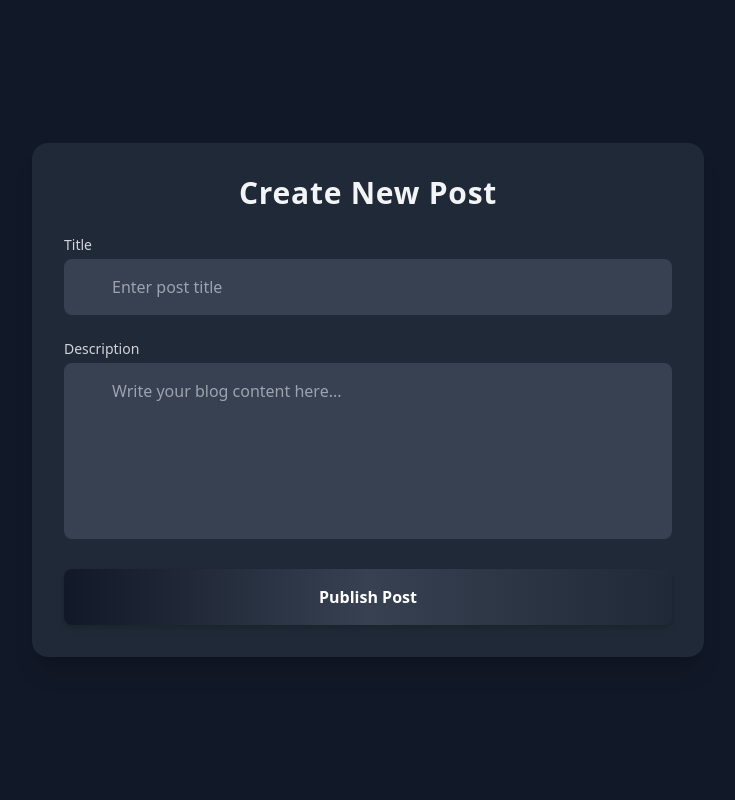
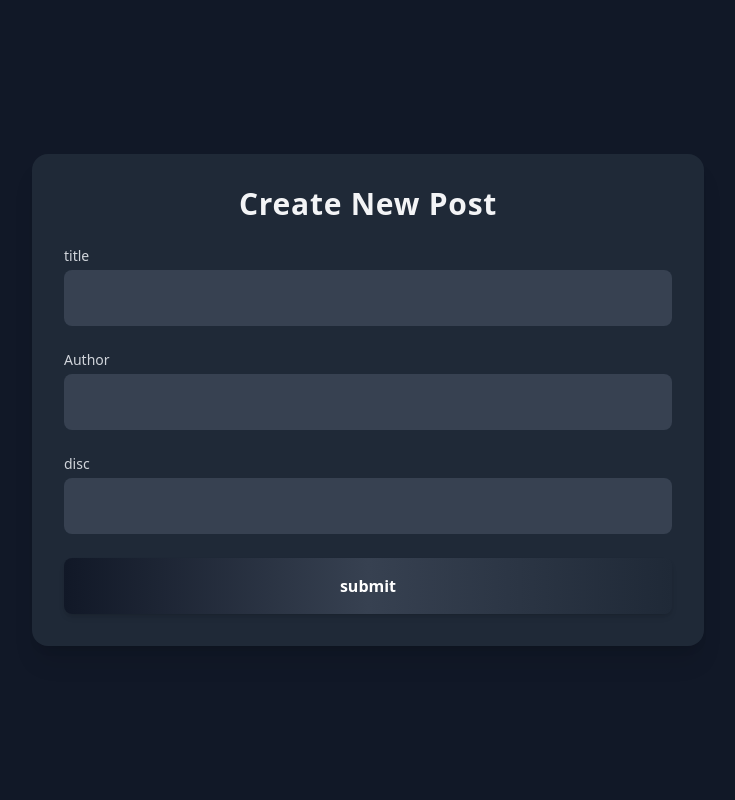
Before and after one commit to harshalpatil2809/Blog-Website, a Flask app: template templates/post.html in a window 1280 px wide. Shown: the part 60-860 px from the top of the page, without its empty margins (272-1007 px from the left). Run offline with Flask 3, Linux system fonts and the light colour scheme; the template is opened without the code that fills it: values that come from a table or form of the project are taken from there, others are empty; some libraries are stand-ins or nearby versions.

Commit message:
adding blog logic

```diff
--- a/app.py
+++ b/app.py
@@ -43,135 +43,40 @@ class LoginForm(FlaskForm):
 
 class Blog(FlaskForm):
     title = StringField("title", validators=[DataRequired()])
-    discription = StringField("disc", validators=[DataRequired()])
+    author = StringField("Author", validators=[DataRequired()])
+    description = StringField("disc", validators=[DataRequired()])
     submit = SubmitField("submit")
 
 
 @app.route("/")
 def home():
-    posts = [
-    {
-        "username": "Harshal",
-        "title": "Getting Started with Flask",
-        "description": "Flask is a lightweight WSGI web application framework. It is designed to make getting started quick and easy..."
-    },
-    {
-        "username": "Amit",
-        "title": "Introduction to Python",
-        "description": "Python is one of the most popular programming languages. It is simple, versatile, and widely used in web development, data science..."
-    },
-    {
-        "username": "Sneha",
-        "title": "Mastering TailwindCSS",
-        "description": "TailwindCSS is a utility-first CSS framework that provides low-level utility classes. You can build modern and responsive designs..."
-    },
-    {
-        "username": "Ravi",
-        "title": "Building REST APIs with Flask",
-        "description": "Learn how to build RESTful APIs with Flask by using Flask-RESTful and integrating authentication..."
-    },
-    {
-        "username": "Pooja",
-        "title": "Exploring Django vs Flask",
-        "description": "Both Django and Flask are popular Python frameworks. While Django is full-featured, Flask offers flexibility and simplicity..."
-    },
-    {
-        "username": "Kiran",
-        "title": "Getting Started with React",
-        "description": "React is a JavaScript library for building user interfaces. It is component-based, declarative, and widely used..."
-    },
-    {
-        "username": "Meera",
-        "title": "Database Integration with SQLAlchemy",
-        "description": "SQLAlchemy is a Python SQL toolkit and ORM that allows developers to work with databases in a Pythonic way..."
-    },
-    {
-        "username": "Aditya",
-        "title": "Introduction to Machine Learning",
-        "description": "Machine learning enables computers to learn from data without being explicitly programmed. Explore supervised and unsupervised learning..."
-    },
-    {
-        "username": "Rohit",
-        "title": "Git and GitHub Basics",
-        "description": "Version control is crucial in software development. Learn how Git and GitHub help in collaboration and code management..."
-    },
-    {
-        "username": "Divya",
-        "title": "Mastering Bootstrap 5",
-        "description": "Bootstrap 5 is a popular front-end framework that helps in building responsive and mobile-first websites quickly..."
-    },
-    {
-        "username": "Nikhil",
-        "title": "Understanding APIs",
-        "description": "APIs allow applications to communicate with each other. Explore REST, GraphQL, and gRPC approaches..."
-    },
-    {
-        "username": "Priya",
-        "title": "Getting Started with Docker",
-        "description": "Docker enables containerization, making applications portable and easier to deploy across different environments..."
-    },
-    {
-        "username": "Arjun",
-        "title": "Introduction to JavaScript",
-        "description": "JavaScript is the backbone of web interactivity. Learn about variables, functions, DOM manipulation, and ES6 features..."
-    },
-    {
-        "username": "Shreya",
-        "title": "Data Analysis with Pandas",
-        "description": "Pandas is a Python library for data manipulation and analysis. It provides data structures and functions for working with structured data..."
-    },
-    {
-        "username": "Manish",
-        "title": "Introduction to Cloud Computing",
-        "description": "Cloud computing delivers computing services like servers, storage, and databases over the internet..."
-    },
-    {
-        "username": "Aishwarya",
-        "title": "Getting Started with Vue.js",
-        "description": "Vue.js is a progressive JavaScript framework used to build user interfaces. It is lightweight and easy to integrate..."
-    },
-    {
-        "username": "Siddharth",
-        "title": "Python for Data Science",
-        "description": "Python provides powerful libraries like NumPy, Pandas, and Matplotlib that make data analysis and visualization easy..."
-    },
-    {
-        "username": "Neha",
-        "title": "Building Responsive Websites",
-        "description": "Responsive design ensures websites work well on all screen sizes. Learn about media queries and mobile-first design..."
-    },
-    {
-        "username": "Varun",
-        "title": "Understanding Artificial Intelligence",
-        "description": "Artificial Intelligence is the simulation of human intelligence by machines. Explore its applications and future possibilities..."
-    },
-    {
-        "username": "Isha",
-        "title": "Getting Started with Node.js",
-        "description": "Node.js is a runtime environment that allows JavaScript to run on the server. Learn about npm and asynchronous programming..."
-    },
-    {
-        "username": "Kabir",
-        "title": "Mastering CSS Grid and Flexbox",
-        "description": "CSS Grid and Flexbox are powerful layout systems that simplify the process of building responsive designs..."
-    },
-    {
-        "username": "Tanvi",
-        "title": "Working with RESTful APIs",
-        "description": "RESTful APIs are widely used in web applications. Learn how to consume and build them with different programming languages..."
-    },
-    {
-        "username": "Rahul",
-        "title": "Getting Started with PostgreSQL",
-        "description": "PostgreSQL is a powerful open-source relational database system. Learn how to install, configure, and run queries..."
-    }
-]
+    cursor = mysql.connection.cursor()
 
-    return render_template("index.html", posts=posts)
+    cursor.execute(" SELECT * FROM blogs")
+    user = cursor.fetchone()
+    cursor.close()
+
+
+    return render_template("index.html")
 
 
 @app.route("/post")
 def post():
+    form  = Blog()
+    if form.validate_on_submit():
+        if 'user_id' in session:
+            user_id = session['user_id']
+            title = form.title.data
+            description = form.description.data
+            author = form.author.data
+            cursor = mysql.connection.cursor()
+
+            cursor.execute("INSERT INTO blogs (user_id,title, author, description) VALUES (%s, %s, %s)",
+                (user_id,title, author, description))
+            mysql.connection.commit()
+            cursor.close()
+
+            return render_template("index.html",form=form)
     return render_template("post.html")
 
 
--- a/templates/post.html
+++ b/templates/post.html
@@ -11,33 +11,61 @@
         <h2 class="text-3xl font-bold text-gray-100 mb-6 text-center tracking-wide">Create New Post</h2>
 
         <form action="/post" method="post" class="space-y-6">
+            {{ form.hidden_tag() }}
 
             <!-- Title -->
             <div>
-                <label for="title" class="block text-gray-300 mb-1 text-sm font-medium">Title</label>
-                <input type="text" name="title" id="title"
-                       class="w-full px-5 py-3 rounded-lg bg-gray-700 text-gray-100 placeholder-gray-400
-                              focus:outline-none focus:ring-2 focus:ring-blue-500 focus:ring-offset-1"
-                       placeholder="Enter post title" required>
+                {{ form.title.label(for="title", class="block text-gray-300 mb-1 text-sm font-medium") }}
+                {{ form.title(id="title", class="w-full px-5 py-3 rounded-lg bg-gray-700 text-gray-100
+                              placeholder-gray-400 focus:outline-none focus:ring-2
+                              focus:ring-blue-500 focus:ring-offset-1") }}
+
+                {% if form.title.errors %}
+                    <ul class="mt-1 text-red-500 text-sm">
+                        {% for error in form.title.errors %}
+                            <li>{{ error }}</li>
+                        {% endfor %}
+                    </ul>
+                {% endif %}
+            </div>
+
+            <!-- Author -->
+            <div>
+                {{ form.author.label(for="author", class="block text-gray-300 mb-1 text-sm font-medium") }}
+                {{ form.author(id="author", class="w-full px-5 py-3 rounded-lg bg-gray-700 text-gray-100
+                                placeholder-gray-400 focus:outline-none focus:ring-2
+                                focus:ring-blue-500 focus:ring-offset-1") }}
+
+                {% if form.author.errors %}
+                    <ul class="mt-1 text-red-500 text-sm">
+                        {% for error in form.author.errors %}
+                            <li>{{ error }}</li>
+                        {% endfor %}
+                    </ul>
+                {% endif %}
             </div>
 
             <!-- Description -->
             <div>
-                <label for="description" class="block text-gray-300 mb-1 text-sm font-medium">Description</label>
-                <textarea name="description" id="description" rows="6"
-                          class="w-full px-5 py-3 rounded-lg bg-gray-700 text-gray-100 placeholder-gray-400
-                                 focus:outline-none focus:ring-2 focus:ring-blue-500 focus:ring-offset-1 resize-none"
-                          placeholder="Write your blog content here..." required></textarea>
+                {{ form.description.label(for="description", class="block text-gray-300 mb-1 text-sm font-medium") }}
+                {{ form.description(id="description", rows="6", class="w-full px-5 py-3 rounded-lg bg-gray-700 text-gray-100
+                                  placeholder-gray-400 focus:outline-none focus:ring-2
+                                  focus:ring-blue-500 focus:ring-offset-1 resize-none") }}
+
+                {% if form.description.errors %}
+                    <ul class="mt-1 text-red-500 text-sm">
+                        {% for error in form.description.errors %}
+                            <li>{{ error }}</li>
+                        {% endfor %}
+                    </ul>
+                {% endif %}
             </div>
 
             <!-- Submit -->
             <div>
-                <button type="submit"
-                        class="w-full py-3 bg-gradient-to-r from-gray-900 via-gray-700 to-gray-800
+                {{ form.submit(class="w-full py-3 bg-gradient-to-r from-gray-900 via-gray-700 to-gray-800
                                text-white font-bold rounded-lg shadow-md hover:from-gray-800 hover:to-gray-900
-                               transition duration-300">
-                    Publish Post
-                </button>
+                               transition duration-300") }}
             </div>
         </form>
     </div>
```
